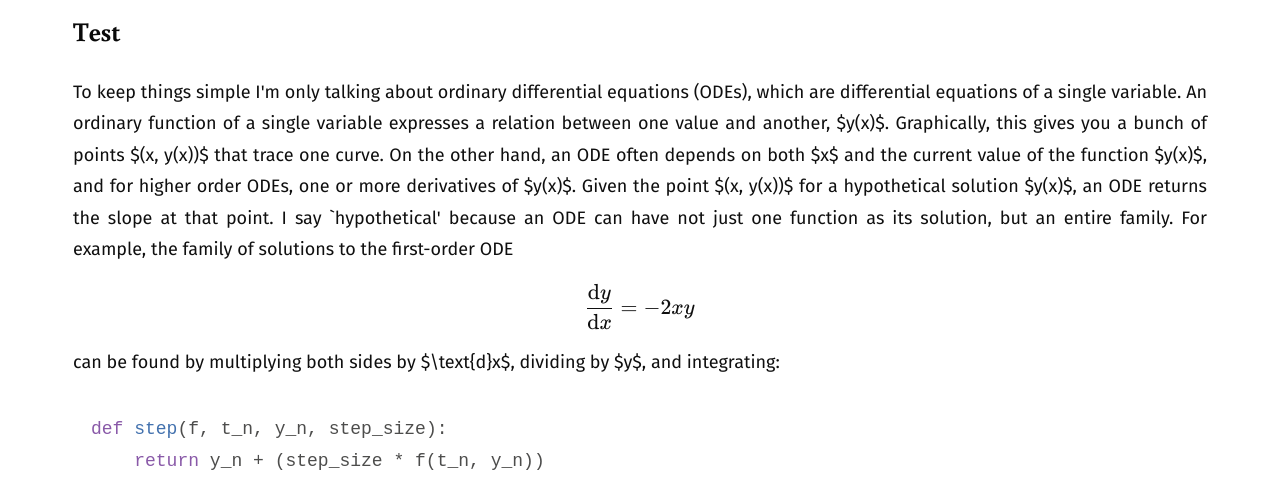
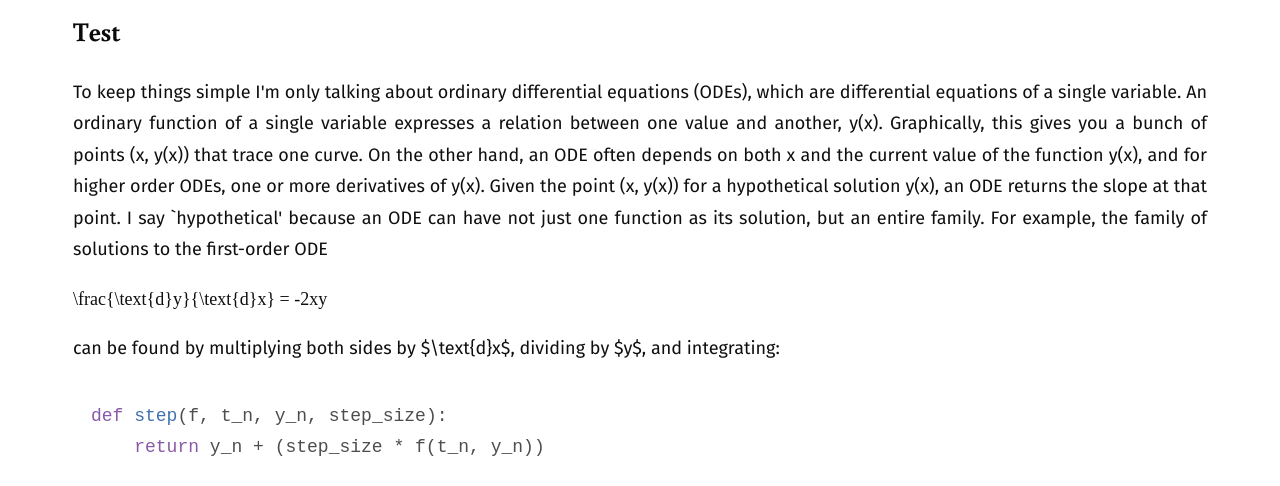
Before and after one commit to hrhwilliams/hrhwilliams.github.io, a plain HTML site: page blog/diffeq_interp.html in a window 1280 px wide. Shown: the part 314-800 px from the top of the page. Drawn offline with nearby package versions, Linux system fonts and the light colour scheme.

Commit message:
Update diffeq_interp.html

```diff
--- a/blog/diffeq_interp.html
+++ b/blog/diffeq_interp.html
@@ -52,16 +52,16 @@
             <h1>Test</h1>
                 <p>To keep things simple I'm only talking about ordinary differential equations (ODEs),
                    which are differential equations of a single variable. An ordinary function of a single
-                   variable expresses a relation between one value and another, <span class="math inline">$y(x)$</span>. Graphically, this
-                   gives you a bunch of points <span class="math inline">$(x, y(x))$</span> that trace one curve. On the other hand, an ODE
-                   often depends on both <span class="math inline">$x$</span> and the current value of the function <span class="math inline">$y(x)$</span>, and for higher
-                   order ODEs, one or more derivatives of <span class="math inline">$y(x)$</span>. Given the point <span class="math inline">$(x, y(x))$</span> for a
-                   hypothetical solution <span class="math inline">$y(x)$</span>, an ODE returns the slope at that point. I say `hypothetical'
+                   variable expresses a relation between one value and another, <span class="math inline">y(x)</span>. Graphically, this
+                   gives you a bunch of points <span class="math inline">(x, y(x))</span> that trace one curve. On the other hand, an ODE
+                   often depends on both <span class="math inline">x</span> and the current value of the function <span class="math inline">y(x)</span>, and for higher
+                   order ODEs, one or more derivatives of <span class="math inline">y(x)</span>. Given the point <span class="math inline">(x, y(x))</span> for a
+                   hypothetical solution <span class="math inline">y(x)</span>, an ODE returns the slope at that point. I say `hypothetical'
                    because an ODE can have not just one function as its solution, but an entire family. For
                    example, the family of solutions to the first-order ODE</p>
-<span class="math display">\[\begin{equation*}
-    \frac{\text{d}y}{\text{d}x} = -2xy
-\end{equation*}\]</span>
+                <span class="math display">
+                    \frac{\text{d}y}{\text{d}x} = -2xy
+                </span>
                 <p>can be found by multiplying both sides by <span class="math inline">$\text{d}x$</span>, dividing by <span class="math inline">$y$</span>, and integrating:
                 </p>
 <pre><code class="language-python">def step(f, t_n, y_n, step_size):
```
